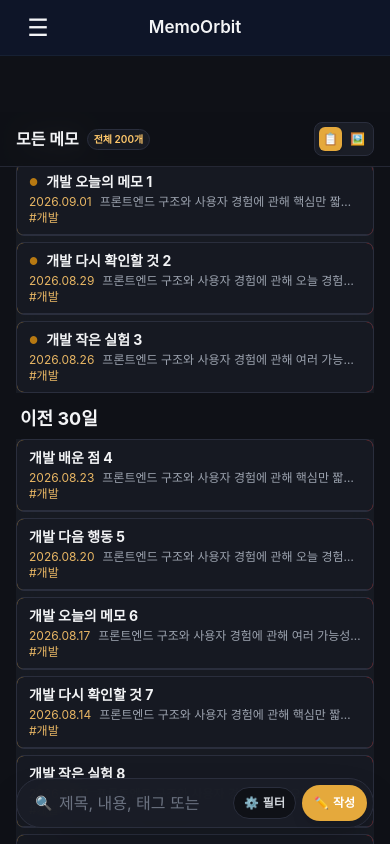
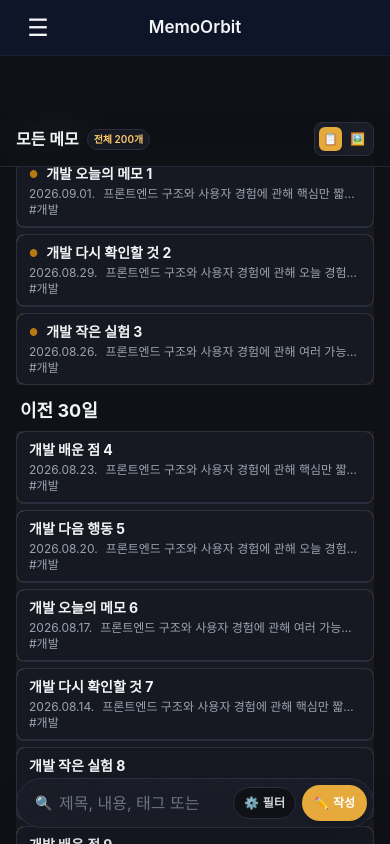
Before and after one commit to jujubeball/260828-memoorbit, a Next.js app: page / in a window 390 px wide. Shown: the top 844 px of the page. Built offline with nearby package versions, Linux system fonts and the light colour scheme.

Commit message:
메모 목록 간격과 필터 요약 개선

```diff
--- a/app/page.tsx
+++ b/app/page.tsx
@@ -498,7 +498,7 @@ export default function Home(): React.JSX.Element {
         </div>
       </header>
       <main
-        className={`mx-auto w-full max-w-full overflow-x-hidden px-4 pt-14 xl:max-w-5xl xl:pt-0 ${activeSection === "timeline" ? "pb-8" : "pb-28"} ${activeSection === "orbit" ? "xl:h-dvh xl:overflow-hidden xl:pb-0" : ""}`}
+        className={`mx-auto mt-14 w-full max-w-full overflow-x-hidden px-4 xl:mt-0 xl:max-w-5xl ${activeSection === "timeline" ? "pb-8" : "pb-28"} ${activeSection === "orbit" ? "xl:h-dvh xl:overflow-hidden xl:pb-0" : ""}`}
       >
         {activeSection === "memos" && (
           <>
--- a/src/components/MemoCard.tsx
+++ b/src/components/MemoCard.tsx
@@ -47,7 +47,7 @@ const formatMemoDate = (iso: string): string => {
   const month = String(date.getMonth() + 1).padStart(2, "0");
   // 한 자리 일 앞에도 0을 붙여 모든 카드의 날짜 폭을 일정하게 만듭니다.
   const day = String(date.getDate()).padStart(2, "0");
-  return `${year}.${month}.${day}`;
+  return `${year}.${month}.${day}.`;
 };
 
 export function MemoCard({
@@ -336,13 +336,13 @@ export function MemoCard({
         <p
           className={`min-w-0 ${viewMode === "gallery" ? "mt-1 grid gap-0.5 text-xs leading-4" : "mt-0.5 flex gap-2 text-xs leading-4 text-[#d1d5db] sm:leading-5 xl:text-[15px]"}`}
         >
-          <time className="shrink-0 text-xs text-[#ffc86b]/90 xl:text-[15px] xl:text-[#f3f4f6]">
+          <time className="shrink-0 text-xs text-[#9ca3af] xl:text-[15px]">
             {formatMemoDate(memo.updatedAt)}
           </time>
           <span className="truncate text-[#9ca3af]">{preview}</span>
         </p>
         {memo.tags.length > 0 && (
-          <p className="truncate text-xs leading-4 text-[#ffc86b]/90 sm:mt-0.5 sm:text-[13px] sm:text-[#9ca3af]">
+          <p className="truncate text-xs leading-4 text-[#9ca3af] sm:mt-0.5 sm:text-[13px]">
             {memo.tags.map((tag) => `#${tag}`).join("  ")}
           </p>
         )}
--- a/src/components/SearchFilterBar.tsx
+++ b/src/components/SearchFilterBar.tsx
@@ -35,6 +35,11 @@ interface ActiveFilter {
   label: string;
   clear: Partial<MemoFilterOptions>;
 }
+
+const formatFilterDate = (value: string | undefined): string => {
+  if (!value) return "날짜 미지정";
+  return `${value.replaceAll("-", ".")}.`;
+};
 
 export function SearchFilterBar({
   options,
@@ -76,7 +81,9 @@ export function SearchFilterBar({
     ...((options.timePreset ?? "all") !== "all"
       ? [{
           id: "time",
-          label: `기간: ${TIME_PRESETS.find((preset) => preset.value === options.timePreset)?.label ?? "사용자 지정"}`,
+          label: options.timePreset === "custom"
+            ? `기간: ${formatFilterDate(options.customDateRange?.start)} ~ ${formatFilterDate(options.customDateRange?.end)}`
+            : `기간: ${TIME_PRESETS.find((preset) => preset.value === options.timePreset)?.label ?? "전체"}`,
           clear: { timePreset: "all" as const, customDateRange: undefined },
         }]
       : []),
@@ -135,9 +142,21 @@ export function SearchFilterBar({
     });
   };
 
+  // 검색어는 그대로 두고 상세 필터에서 선택한 태그·기간·미디어·상태 조건만 처음 상태로 되돌립니다.
+  const resetDetailedFilters = (): void => {
+    updateOptions({
+      tags: [],
+      timePreset: "all",
+      customDateRange: undefined,
+      hasImage: undefined,
+      hasTable: undefined,
+      isPinned: undefined,
+    });
+  };
+
   return (
     <section
-      className="h-2 sm:mb-6 sm:h-auto sm:rounded-2xl sm:border sm:border-[#2a2e3d] sm:bg-[#1a1d26]/80 sm:p-4 sm:shadow-[0_14px_34px_rgb(0_0_0/0.16)] sm:backdrop-blur-md"
+      className="sm:mb-6 sm:rounded-2xl sm:border sm:border-[#2a2e3d] sm:bg-[#1a1d26]/80 sm:p-4 sm:shadow-[0_14px_34px_rgb(0_0_0/0.16)] sm:backdrop-blur-md"
       aria-label="메모 검색 필터"
     >
       <div className="fixed bottom-4 left-1/2 z-50 flex w-[calc(100%-2rem)] max-w-md -translate-x-1/2 items-center gap-1.5 rounded-full border border-[#2a2e3d] bg-[#1a1d26]/95 p-1.5 shadow-2xl backdrop-blur-lg sm:static sm:w-auto sm:max-w-none sm:translate-x-0 sm:gap-2 sm:border-0 sm:bg-transparent sm:p-0 sm:shadow-none">
@@ -207,6 +226,15 @@ export function SearchFilterBar({
           >
             <div className="flex items-center justify-between border-b border-[#2a2e3d] pb-3 sm:hidden">
               <span className="text-sm font-bold text-[#e5a93c]">상세 필터</span>
+              <div className="flex items-center gap-3">
+                <button
+                  type="button"
+                  onClick={resetDetailedFilters}
+                  disabled={activeFilters.length === 0}
+                  className="text-xs font-semibold text-[#ffc86b] disabled:cursor-not-allowed disabled:text-[#6b7280]"
+                >
+                  초기화
+                </button>
                 <button
                   type="button"
                   onClick={() => setIsExpanded(false)}
@@ -214,6 +242,7 @@ export function SearchFilterBar({
                 >
                   닫기 ✕
                 </button>
+              </div>
             </div>
             <section aria-label="선택한 필터">
               <div className="flex items-center gap-2">
```
Also changed, not shown: 1 other file (tests, documents, lock files or other folders). Lines whose indentation alone changed are shown as unchanged.
